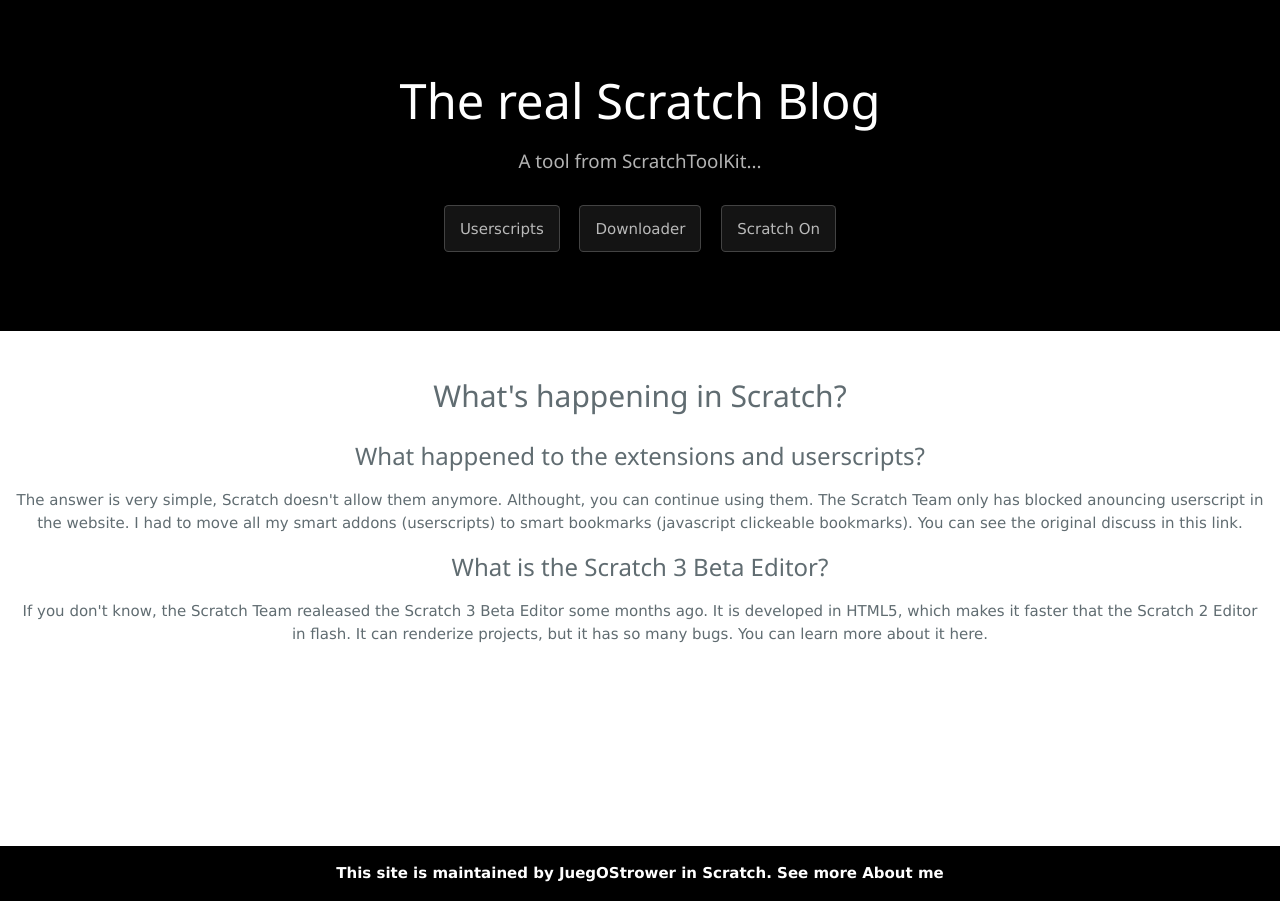
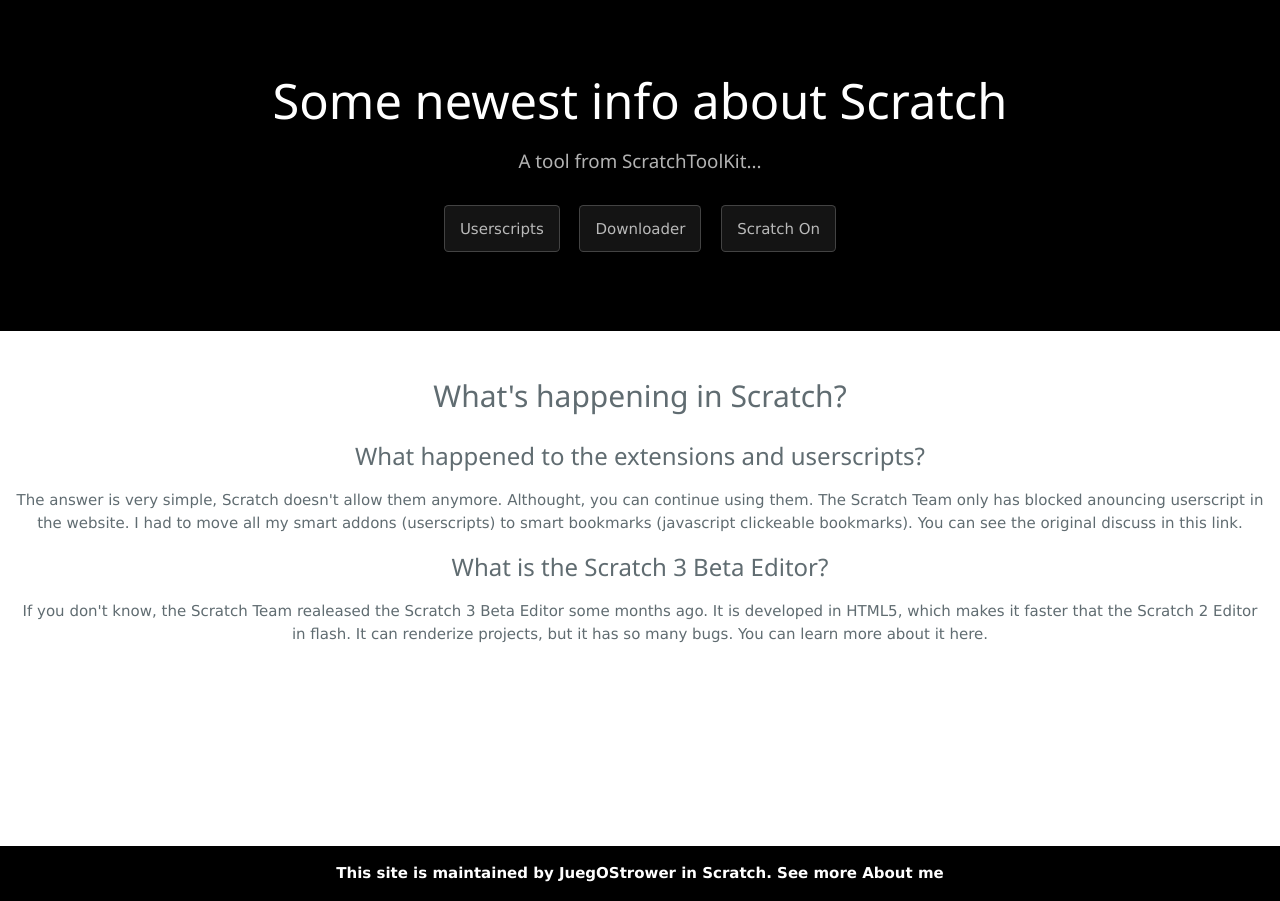
Before and after one commit to JuegOStrower/juegostrower.github.io, a Jekyll site: the page blog/index.html, which Jekyll copies as it is, in a window 1280 px wide. Built offline with Jekyll 4.4.1, drawn with Linux system fonts in a browser that asks for light colours; comment, search, counter and statistics services are not loaded.

Commit message:
Update index.html

```diff
--- a/blog/index.html
+++ b/blog/index.html
@@ -1,6 +1,6 @@
 <html>
   <head>
-    <title>Scratch Blog - ScratchToolKit</title>
+    <title>Scratch Info - ScratchToolKit</title>
     <meta charset="UTF-8">
     <link rel="icon" href="/favicon.png">
     <meta name="description" content="JuegOStrower website with the best tools for Scracth!!!">
@@ -21,7 +21,7 @@
   </head>
   <body>
     <section class="w3-center w3-container w3-black w3-padding-64">
-      <h1 class="project-name">The real Scratch Blog</h1>
+      <h1 class="project-name">Some newest info about Scratch</h1>
       <h2 class="project-tagline">A tool from <a href="/">ScratchToolKit</a>...</h2>
       <a href="/userscripts" class="btn">Userscripts</a>
       <a href="/downloader" class="btn">Downloader</a>
```
